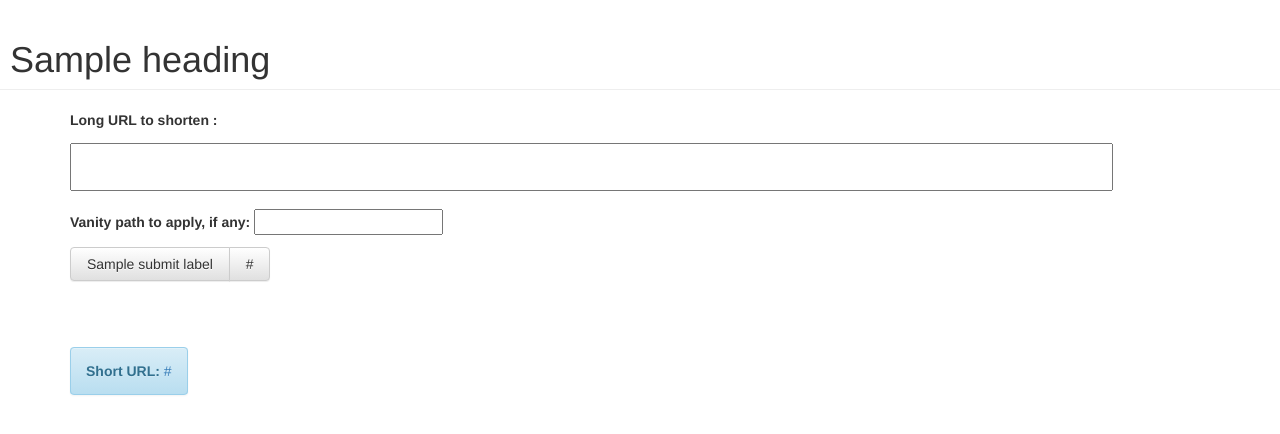
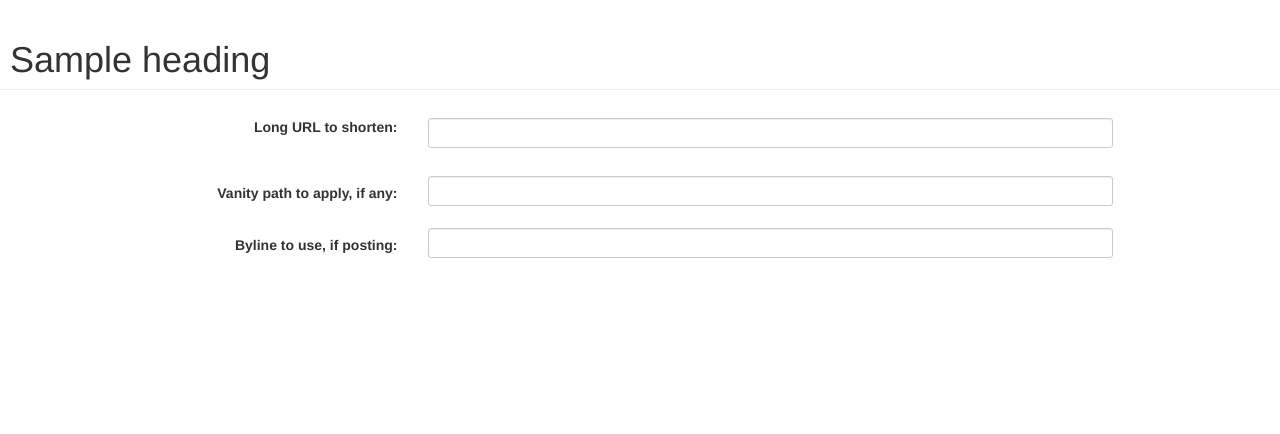
Before and after one commit to bretlowery/snakrAWS, a Django app: template snakraws/templates/shorten_url.html in a window 1280 px wide. Shown: the top 434 px of the page. Run offline with Django 3.2, Linux system fonts and the light colour scheme; tables that the repository leaves empty hold one stand-in row (values such as "Sample post"); the template is opened without the code that fills it: values that come from a table or form of the project are taken from there, most other values are stand-ins (such as "Sample title", 1, 10 or a date in 2020); parts of the project's set-up code (start-up, migrations or seed data) failed here and were passed over; some libraries are stand-ins or nearby versions.

Commit message:
Improved UI form and support for a custom socmed post byline

```diff
--- a/requirements.txt
+++ b/requirements.txt
@@ -5,11 +5,11 @@
 future==0.14.3
 ipaddress>=1.0.22
 requests>=2.21
-pdfminer.six
 profanity-check>=1.0.2
 profanity-filter>=1.0.4
 profanityfilter>=2.0.6
 psycopg2-binary>=2.7.7
+PyPDF2>=1.26
 python-json-logger>=0.1.10
 python-opengraph>=0.0.2
 python-memcached>=1.59
--- a/snakraws/fields.py
+++ b/snakraws/fields.py
@@ -49,10 +49,11 @@
 
         logger.debug("Response from reCaptcha server: %s", json_response)
         if bool(json_response['success']):
-            if self._score_threshold is not None and self._score_threshold > json_response['score']:
-                raise SuspiciousOperation(CANONICAL_MESSAGES["RECAPTCHA_LOW_SCORE"])
             if getattr(settings, "TEST_LOW_CAPTCHA_SCORE", False):
                 raise SuspiciousOperation(CANONICAL_MESSAGES["RECAPTCHA_LOW_SCORE"])
+            if self._score_threshold is not None:
+                if self._score_threshold > json_response['score'] and getattr(settings, "SITE_MODE", "dev") != "dev":
+                    raise SuspiciousOperation(CANONICAL_MESSAGES["RECAPTCHA_LOW_SCORE"])
             return values[0]
         else:
             if 'error-codes' in json_response:
--- a/snakraws/forms.py
+++ b/snakraws/forms.py
@@ -4,7 +4,6 @@
 from django.forms import ValidationError
 from django.utils.translation import ugettext_lazy as _
 
-from snakraws import settings
 from snakraws.models import LongURLs
 from snakraws.utils import get_message
 
@@ -15,18 +14,26 @@
     longurl = forms.URLField(
             max_length=1024,
             required=True,
-            label=_('Long URL to shorten         :')
+            label=_('Long URL to shorten:')
     )
     vanityurl = forms.CharField(
             max_length=40,
             required=False,
             label=_('Vanity path to apply, if any:')
     )
+    byline = forms.CharField(
+            max_length=300,
+            required=False,
+            label=_('Byline to use, if posting:')
+    )
     captcha = SnakrReCaptchaField()
 
     class Meta:
         model = LongURLs
         fields = ('longurl',)
+
+    error_css_class = 'error'
+    required_css_class = 'bold'
 
     def clean_longurl(self):
         lu = self.cleaned_data['longurl'].strip()
@@ -39,3 +46,7 @@
                 msg = get_message("VANITY_PATH_INVALID")
                 raise ValidationError(msg % (vu, 3))
         return vu
+
+    def clean_byline(self):
+        bl = self.cleaned_data['byline'].strip()
+        return bl
--- a/snakraws/longurls.py
+++ b/snakraws/longurls.py
@@ -14,7 +14,7 @@
 from snakraws.persistence import SnakrLogger
 from snakraws.security import get_useragent_or_403_if_bot
 from snakraws.utils import get_json, is_url_valid, is_image, get_decodedurl, get_encodedurl, \
-    get_longurlhash, get_host, get_referer, is_profane, get_target_meta
+    get_longurlhash, get_host, get_referer, is_profane, get_target_meta, fit_text
 from snakraws.ips import SnakrIP
 
 
@@ -25,6 +25,7 @@
 
         lu = kwargs.pop('lu', None)
         vp = kwargs.pop('vp', None)
+        bl = kwargs.pop('bl', None)
 
         self.event = SnakrLogger()
 
@@ -65,6 +66,7 @@
         self.hash = get_longurlhash(self.normalized_longurl)
         self.id = -1
         self.title, self.description, self.image_url = get_target_meta(self.normalized_longurl, request)
+        self.byline = fit_text(bl or self.description, "", 300)
 
         return
 
@@ -135,6 +137,7 @@
                           title=self.title,
                           description=self.description,
                           image_url=self.image_url,
+                          byline=self.byline,
                           is_active=True
                           )
             dl.save()
--- a/snakraws/models.py
+++ b/snakraws/models.py
@@ -312,6 +312,10 @@
             validators=[URLValidator()],
             null=True,
             blank=False)
+    byline = models.CharField(
+            max_length=300,
+            null=False,
+            blank=True)
 
     class Meta:
         app_label = TABLE_PREFIX
--- a/snakraws/templates/redirectr.html
+++ b/snakraws/templates/redirectr.html
@@ -24,10 +24,6 @@
       });
     </script>
     {% endif %}
-    <script type="text/javascript">
-        var cachebuster = Math.round(new Date().getTime() / 1000);
-        document.write('<scr'+'ipt type="text/javascript" src="external.js?cb=' +cachebuster+'"></scr' + 'ipt>');
-    </script>
     {% comment %}
     The 1-second delay in the following meta refresh tag is necessary for LinkedInBot and other socmed posting bots to
     agree to load the og tags. A 0 tells the bot that this is a temporary not a permanent redirect, and they won't bother
--- a/snakraws/templates/shorten_url.html
+++ b/snakraws/templates/shorten_url.html
@@ -1,4 +1,5 @@
 {% extends 'base.html' %}
+{% load i18n %}
 {% load recaptcha3 %}
 
 {% block extra_head %}
@@ -7,31 +8,119 @@
 {% endblock %}
 
 {% block content %}
-    <form method="POST" class="post-form">{% csrf_token %}
-        {{ form.as_p }}
+    <div class="container-fluid">
+        <form method="POST" class="form-horizontal">{% csrf_token %}
+        {% if form.non_field_errors %}
+            <div class="row">
+            {% for error in form.non_field_errors %}
+                <div class="alert alert-danger">{{error}}</div>
+            {% endfor %}
+            </div>
+        {% endif %}
+            <div class="form-group">
+            {% for field in form %}
+                <div class="row">
+                {% if field.name|lower != "captcha" %}
+                    <div class="col-md-4 control-label" style="display: inline-block;">
+                        {{ field.label_tag }}
+                        {% if field.help_text %}
+                            <sup>{{ field.help_text }}</sup>
+                        {% endif %}
+                    </div>
+                {% endif %}
+                    <div class="col-md-8 pull-left">
+                        {% if field.name|lower == "captcha" %}
+                            {{ field }}
+                        {% else %}
+                            <input class="form-control input-sm"
+                                   style="display: inline-block;"
+                                   name="{{ field.name }}"
+                                   maxlength="{{ field.field.max_length }}"
+                                   id="id_{{ field.name }}"
+                                   {% if field.field.required %} required{% endif %}
+                                   {% if field.name|lower == "longurl" %} type="url"{% endif %}
+                            >
+                        {% endif %}
+                    </div>
+                </div>
+                {% for error in field.errors %}
+                    <div class="row">
+                        <div class="col-md-4">&nbsp;
+                        </div>
+                        <div class="col-md-8 pull-left">
+                            <div class="alert alert-danger">{{error}}</div>
+                        </div>
+                    </div>
+                {% endfor %}
+                <br/>
+            {% if field.name == "captcha" %}
+                </div>
+                <div class="row">
+                    <div class="col-md-4">&nbsp;
+                    </div>
+                    <div class="col-md-8 pull-left">
                         <div class="btn-group">
-            <button name="just_shorten_it" type="submit" class="save btn btn-default">&nbsp;{{ submit_label }}&nbsp;</button>&nbsp;&nbsp;
-            <button name="post2linkedin"   type="submit" class="save btn btn-default">&nbsp;{{ post2linkedin_label }}&nbsp;</button>
+                            <div class="col-md-4 pull-left">
+                                <button name="shortn" type="submit" class="save btn btn-default">&nbsp;{{ submit_label }}&nbsp;</button>
                             </div>
-    </form>
-    {% if message %}
+                            <div class="col-md-4">
+                                <button name="post2linkedin" type="submit" class="save btn btn-default">&nbsp;{{ post2linkedin_label }}&nbsp;</button>
+                            </div>
+                        </div>
+                    </div>
+                </div>
                 <br/>
                 <br/>
+                <div class="row">
+                    <div class="col-md-4">&nbsp;
+                    </div>
+                    <div class="col-md-8 pull-left">
+                    {% if message %}
+                        <div class="text-nowrap">
+                            <span class="alert {% if '200 ' in message %}alert-success{% else %}alert-danger{% endif %}" >
+                                <strong>{% trans "Result:" %}&nbsp;</strong>{{ message }}
+                            </span>
+                        </div>
+                    {% endif %}
+                    </div>
+                </div>
+                <br/>
+                <br/>
+                <div class="row">
+                    <div class="col-md-4">&nbsp;
+                    </div>
+                    <div class="col-md-8 pull-left">
+                        {% if shorturl %}
                             <span class="text-nowrap">
-        {% if '200 ' in message %}
-            <span class="alert alert-success" >
-        {% else %}
-            <span class="alert alert-danger">
-        {% endif %}
-                <strong>Result:&nbsp;</strong>{{ message }}
+                                <span class="alert alert-info"><strong>Short URL:&nbsp</strong><a href="{{ shorturl }}">{{ shorturl }}</a></span>
                             </span>
-        </span>
-    {% endif %}
+                            {% if debug %}
                                 <br/>
                                 <br/>
                                 <br/>
                                 <br/>
-    {% if shorturl %}
-        <span class="alert alert-info"><strong>Short URL:&nbsp</strong><a href="{{ shorturl }}">{{ shorturl }}</a></span>
+                                <br/>
+                                {% if post_title %}
+                                    <h6>{% trans "Title" %}</h6>
+                                    <span class="badge badge-primary">{{ post_title }}</span>
+                                    <br/><br/>
                                 {% endif %}
+                                {% if post_description %}
+                                    <h6>{% trans "Description" %}</h6>
+                                    <span class="badge badge-primary">{{ post_description }}</span>
+                                    <br/><br/>
+                                {% endif %}
+                                {% if post_image_url %}
+                                    <h6>{% trans "Image" %}</h6>
+                                    <span class="badge badge-primary">{{ post_image_url }}</span>
+                                    <br/><br/>
+                                {% endif %}
+                            {% endif %}
+                        {% endif %}
+                    </div>
+                 </div>
+            {% endif %}
+            {% endfor %}
+        </form>
+    </div>
 {% endblock %}
```
Also changed, not shown: snakraws/utils.py (+27 -25 lines), snakraws/views.py (+24 -12 lines). Lines whose indentation alone changed are shown as unchanged.
